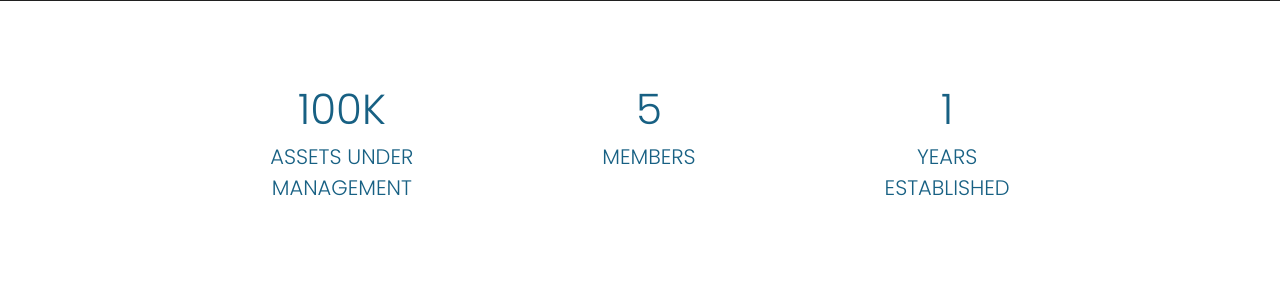
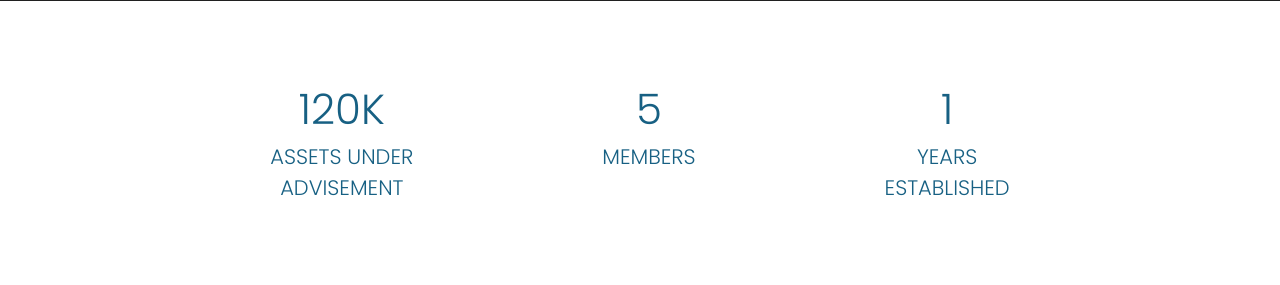
Before and after one commit to razvanWebDev/carpathia_investing_club, a PHP site: page / in a window 1280 px wide. Shown: the part 1573-1858 px from the top of the page. Run offline with PHP 8.4, Linux system fonts and the light colour scheme; some libraries are stand-ins or nearby versions.

Commit message:
removed cookie bar

```diff
--- a/PHP/footer.php
+++ b/PHP/footer.php
@@ -1,7 +1,9 @@
 <footer>
     <p>© <span class="current-year-span"></span> Carpathia Investings Club | Powered & developed by <a href="https://www.ctotech.io/" target="_blank">CTOtech</a></p>
 </footer>
-<script type="text/javascript" src="https://cdn.jsdelivr.net/npm/cookie-bar/cookiebar-latest.min.js?always=1&scrolling=1&top=1&showNoConsent=1"></script>
+    <!-- Cookie bar -->
+    <!-- <script type="text/javascript" src="https://cdn.jsdelivr.net/npm/cookie-bar/cookiebar-latest.min.js?always=1&scrolling=1&top=1&showNoConsent=1"></script> -->
+
     <!-- Custom JS -->
     <script src="js/app.js"></script>
 </body>
--- a/index.php
+++ b/index.php
@@ -38,8 +38,8 @@
 </section>
 <section id="aum-section">
     <div class="counter-container">
-        <div><span class="counter" data-target="100">0</span>k</div>
-        <h3>Assets under <br> management</h3>
+        <div><span class="counter" data-target="120">0</span>k</div>
+        <h3>Assets under <br> advisement</h3>
     </div>
     <div class="counter-container">
         <div><span class="counter" data-target="5">0</span></div>
```
